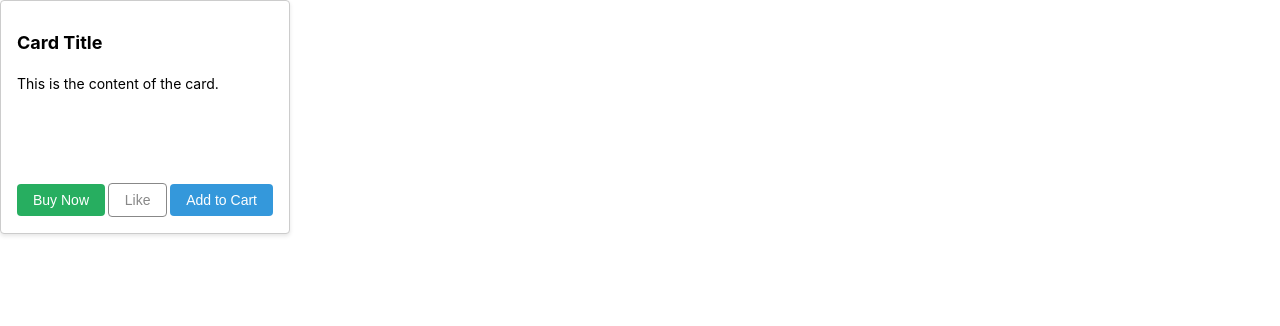
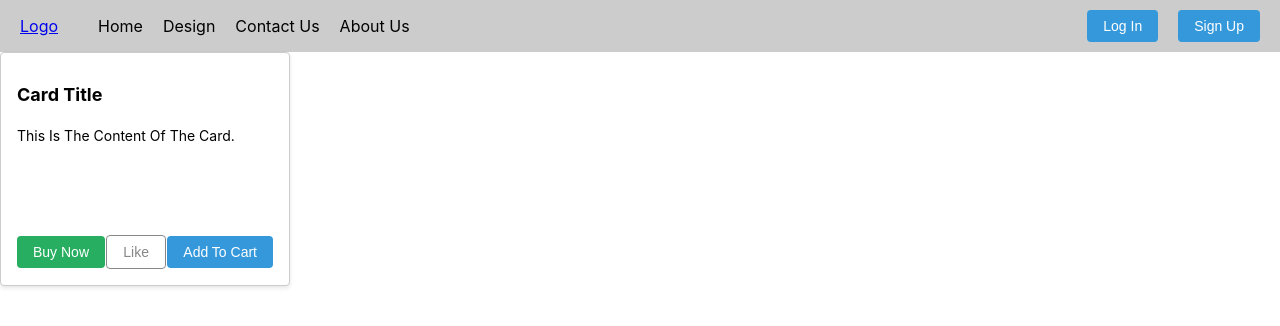
Before and after one commit to s4iTen/PFA_Project, a React (Create React App) app in the folder my-app/: page / in a window 1280 px wide. Shown: the top 326 px of the page. Built offline with nearby package versions, Linux system fonts and the light colour scheme.

Commit message:
this is the last updates of the pfa project , this is the creating of the sign up page and the login page

```diff
--- a/my-app/package.json
+++ b/my-app/package.json
@@ -6,9 +6,12 @@
     "@testing-library/jest-dom": "^5.16.5",
     "@testing-library/react": "^13.4.0",
     "@testing-library/user-event": "^13.5.0",
+    "browser-router": "^0.2.0",
+    "firebase": "^9.21.0",
     "node-sass": "^7.0.3",
     "react": "^18.2.0",
     "react-dom": "^18.2.0",
+    "react-router-dom": "^6.11.1",
     "react-scripts": "5.0.1",
     "scss": "^0.2.4",
     "web-vitals": "^2.1.4"
--- a/my-app/src/App.js
+++ b/my-app/src/App.js
@@ -1,9 +1,20 @@
 import Card from './components/Card';
 import './App.css';
-
+import NavBar from './components/NavBar';
+import { BrowserRouter,Route,Routes } from "react-router-dom";
+import Login from './Pages/Login';
+import SignUp from './Pages/SignUp';
+import Main from './Pages/Main';
 function App() {
   return (
-        <Card />
+
+      <BrowserRouter>
+      <Routes>
+        <Route path="/Login" element={<Login />}/>
+        <Route path="/SignUp" element={<SignUp />}/>
+        <Route path="/" element={<Main />}/>
+      </Routes>
+      </BrowserRouter>
   );
 }
 
--- /dev/null
+++ b/my-app/src/Pages/Login.jsx
@@ -0,0 +1,33 @@
+import {React, useState} from 'react'
+import { signInWithEmailAndPassword } from "firebase/auth";
+import auth from '../firebase';
+const Login = () => {
+    const [email, setEmail] = useState("");
+    const [password, setPassword] = useState("");
+    const submitLogin = (e) => {
+        e.preventDefault();
+
+        signInWithEmailAndPassword(auth, email, password)
+        .then((userCredential) => {
+            const user = userCredential.user;
+            localStorage.setItem("current user",user.uid);
+            window.location.href = '/';
+        })
+        .catch((error) => {
+            const errorCode = error.code;
+            const errorMessage = error.message;
+            console.log(error);
+        });
+    };
+  return (
+    <div>
+        <form action="">
+            <input type="email" placeholder='email' onChange={(e) => setEmail(e.target.value)}/>
+            <input type="password" placeholder='password' onChange={(e) => setPassword(e.target.value)}/>
+            <button type='submit' onClick={(e) => submitLogin(e)}>Login</button>
+        </form>
+    </div>
+  )
+}
+
+export default Login
--- /dev/null
+++ b/my-app/src/Pages/Main.jsx
@@ -0,0 +1,13 @@
+import React from 'react'
+import NavBar from '../components/NavBar'
+import Card from '../components/Card'
+const Main = () => {
+  return (
+    <div>
+        <NavBar/>
+        <Card/>
+    </div>
+  )
+}
+
+export default Main
--- /dev/null
+++ b/my-app/src/Pages/SignUp.jsx
@@ -0,0 +1,61 @@
+import {React, useState} from 'react'
+
+import auth from "../firebase";
+import { createUserWithEmailAndPassword, updateProfile } from "firebase/auth";
+const SignUp = () => {
+    const [email, setEmail] = useState("");
+    const [password, setPassword] = useState("");
+    const [firstName, setFirstName] = useState("");
+    const [lastName, setLastName] = useState("");
+    const [confirmPassword, setConfirmPassword] = useState("");
+    console.log(email);
+    console.log(password);
+    const signIn =  async (e)  => {
+        e.preventDefault();
+        console.log(email);
+        console.log(password);
+        if (password === confirmPassword) {
+    createUserWithEmailAndPassword(auth, email, password)
+      .then(async (userCredential) => {
+        // Signed in
+        const user = userCredential.user;
+        const userId = user.uid;
+        localStorage.setItem("current user", user.uid);
+
+      })
+
+
+        .then(() => {
+          updateProfile(auth.currentUser, {
+            displayName: lastName + " " + firstName,
+            email: email,
+        });
+        window.location.href = '/';
+      })
+      .catch((error) => {
+        const errorCode = error.code;
+        const errorMessage = error.message;
+        // ..
+        console.log(errorMessage);
+      });
+    }
+    else {
+      alert('check your password');
+    }
+    };
+
+  return (
+    <div>
+        <form action="">
+            <input type="text" placeholder='first name' onChange={(e) => setFirstName(e.target.value)}/>
+            <input type="text" placeholder='last name' onChange={(e) => setLastName(e.target.value)}/>
+            <input type="email" placeholder='email' onChange={(e) => setEmail(e.target.value)}/>
+            <input type="password" placeholder='password' onChange={(e) => setPassword(e.target.value)}/>
+            <input type="password" placeholder='confirm password' onChange={(e) => setConfirmPassword(e.target.value)}/>
+            <button type='submit' onClick={signIn}>SignUp</button>
+        </form>
+    </div>
+  )
+}
+
+export default SignUp
--- a/my-app/src/Styles/Style.scss
+++ b/my-app/src/Styles/Style.scss
@@ -1,3 +1,6 @@
+*{
+  text-transform: capitalize;
+}
 .card {
   border: 1px solid #ccc;
   border-radius: 4px;
@@ -79,3 +82,42 @@
     }
   }
 }
+// navbar
+.navbar{
+  display: flex;
+  align-items: center;
+  justify-content: space-between;
+  padding: 0 20px;
+  background-color: #ccc;
+  div{
+    display: flex;
+    align-items: center;
+    ul{
+      display: flex;
+      list-style: none;
+      gap: 20px;
+    }
+  }
+  .LoginSignup{
+    gap: 20px;
+    button{
+      border: none;
+      padding: 8px 16px;
+      border-radius: 4px;
+      font-size: 14px;
+      cursor: pointer;
+      background-color: #3498db;
+      color: #fff;
+      transition: background-color 0.2s;
+
+      &:hover {
+        background-color: #2980b9;
+      }
+      Link {
+        list-style: none;
+        text-decoration: none;
+      }
+    }
+  }
+
+}
--- /dev/null
+++ b/my-app/src/components/NavBar.jsx
@@ -0,0 +1,53 @@
+import React from 'react';
+import { signOut } from 'firebase/auth';
+import auth from '../firebase';
+import { useHistory } from 'react-router-dom';
+
+const NavBar = () => {
+  const isLoggedIn = !!localStorage.getItem('current user'); // Check if the user is logged in
+
+  const navigateToLogin = () => {
+    history.push('/Login');
+  };
+
+  const navigateToSignUp = () => {
+    history.push('/SignUp');
+  };
+  const handleSignOut = () => {
+    signOut(auth)
+      .then(() => {
+        localStorage.removeItem('current user');
+        window.location.href = '/Login';
+      })
+      .catch((error) => {
+        console.log(error);
+      });
+
+  };
+
+
+  return (
+    <div className='navbar'>
+      <div>
+        <a href='#'>logo</a>
+        <ul>
+          <li>Home</li>
+          <li>Design</li>
+          <li>Contact Us</li>
+          <li>About Us</li>
+        </ul>
+      </div>
+      <div className='LoginSignup'>
+        <button onClick={navigateToLogin}>Log In</button>
+        <button onClick={navigateToSignUp}>Sign Up</button>
+      </div>
+      {isLoggedIn && (
+        <div className='LoginSignup'>
+          <button onClick={handleSignOut}>Sign Out</button>
+        </div>
+      )}
+    </div>
+  );
+};
+
+export default NavBar;
--- /dev/null
+++ b/my-app/src/firebase.js
@@ -0,0 +1,22 @@
+// Import the functions you need from the SDKs you need
+import { initializeApp } from "firebase/app";
+import { getAuth } from "firebase/auth";
+// TODO: Add SDKs for Firebase products that you want to use
+// https://firebase.google.com/docs/web/setup#available-libraries
+
+// Your web app's Firebase configuration
+// For Firebase JS SDK v7.20.0 and later, measurementId is optional
+const firebaseConfig = {
+  apiKey: "AIzaSyAzMgKVIM9n8kylOCOYbP6a7jeDze1iFFk",
+  authDomain: "pfa-poject.firebaseapp.com",
+  projectId: "pfa-poject",
+  storageBucket: "pfa-poject.appspot.com",
+  messagingSenderId: "809559896385",
+  appId: "1:809559896385:web:814bb3d4e640b7b97071c0",
+  measurementId: "G-1D8KPRXW73"
+};
+
+// Initialize Firebase
+const app = initializeApp(firebaseConfig);
+const auth = getAuth(app);
+export default auth;
```
Also changed, not shown: 1 other file (tests, documents, lock files or other folders).
